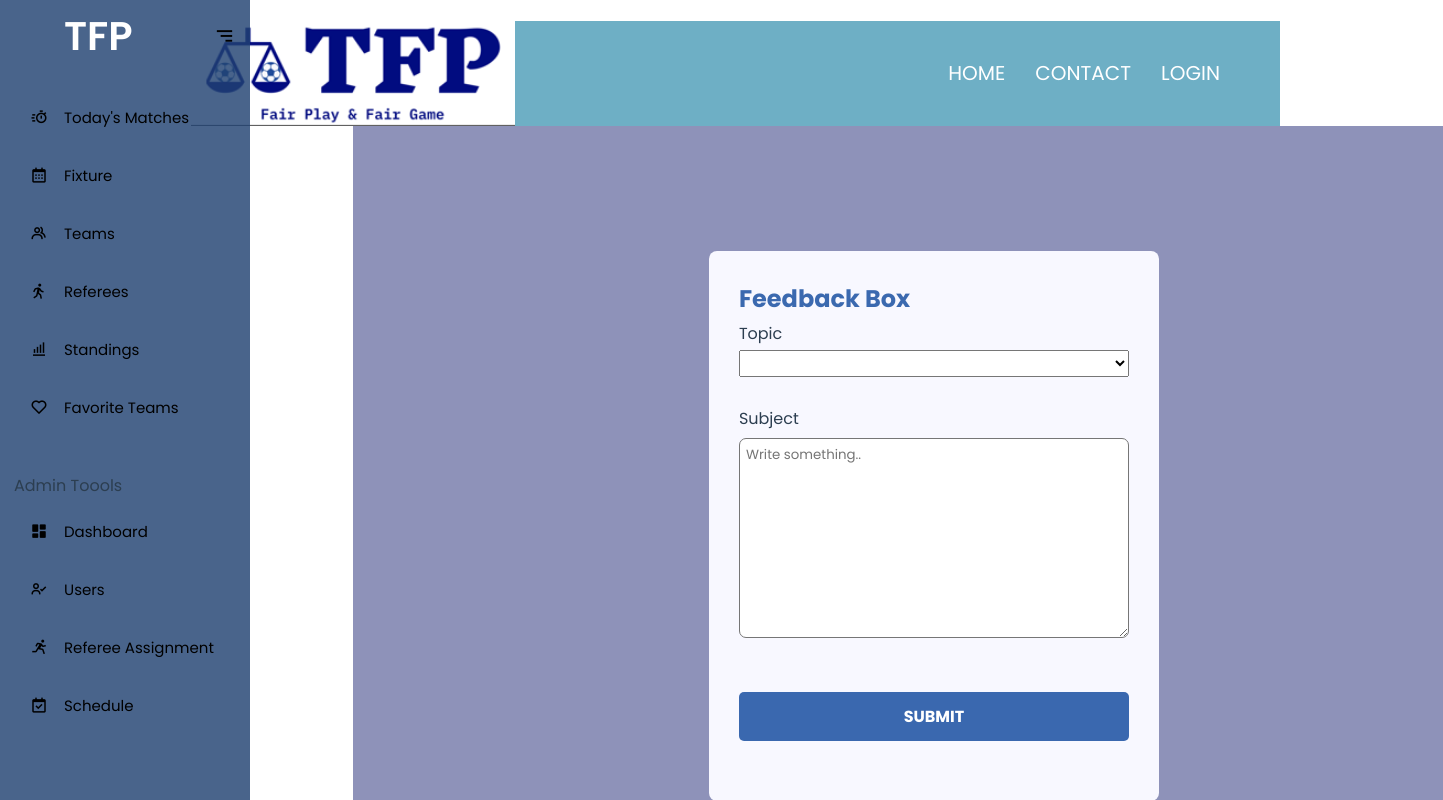
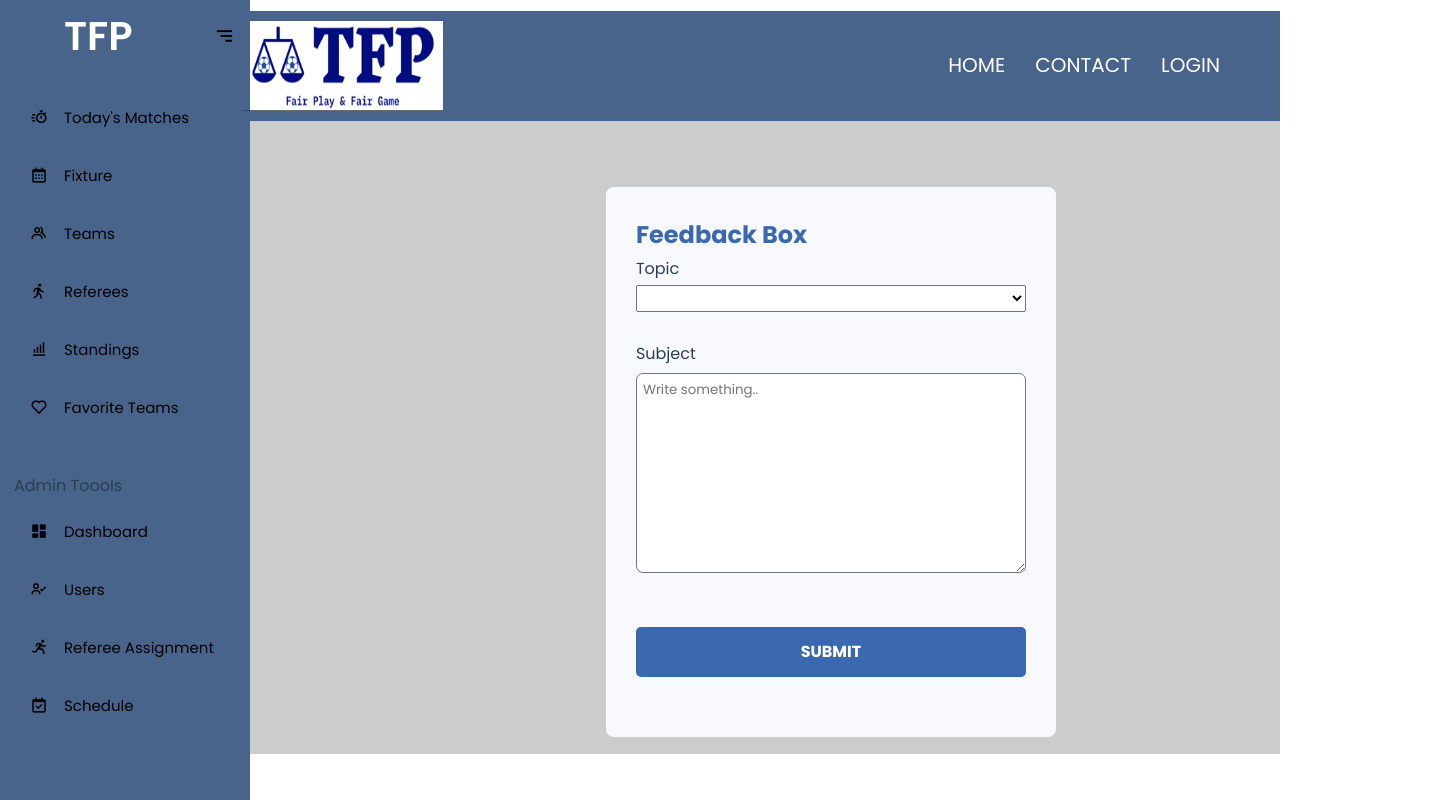
Before and after one commit to SU-CS308-22FA/Team-41-Frontend, a Vue app: page /feedback in a window 1280 px wide. Shown: the top 800 px of the page, 1443 px wide, since content can reach past the window. Built offline with nearby package versions, Linux system fonts and the light colour scheme.

Commit message:
harun stories

```diff
--- a/src/components/AdminHome.vue
+++ b/src/components/AdminHome.vue
@@ -1,6 +1,6 @@
 
 <template>
-    <NavBar></NavBar>
+    <HarunNavBar></HarunNavBar>
     <SideBar></SideBar>
     <div class="container">
         <div class="content">
@@ -37,13 +37,18 @@
                         <div class="box">
                         <h1>11</h1>
                         <h3>Feedback</h3>
+
+
                     </div>
+                </a>
+                <a>
                     <div class="icon-case">
-                        <img src="../assets/feedback.png" width=65px height=65px alt="">
+                        <img src="../assets/feedback.png" width=50px height=50px alt="">
                     </div>
-                    </a>
+                </a>
 
                 </div>
+
 
             </div>
             <div class="content-2">
@@ -94,14 +99,14 @@
 </template>
 
 <script>
-    import NavBar from './NavBar.vue'
+    import HarunNavBar from './HarunNavBar.vue'
     import SideBar from './SideBar.vue'
 
     export default {
         path: '/AdminHome',
         name: 'AdminHome',
         components: {
-            NavBar,
+            HarunNavBar,
             SideBar,
         },
         date() {
@@ -143,10 +148,7 @@
     text-align: left;
 }
 
-body{
-    min-height: 100vh;
-    max-width: 10vh;
-}
+
 a{
     text-decoration: none;
 }
@@ -187,36 +189,37 @@ h3{
     font-weight: bold;
 }
 .container{
-    position: fixed;
-    right:-28px;
-    width: 85vw;
-    height: 85.2vh;
-    background: rgba(185, 185, 185, 0.725);
-    margin-right: 3.7vh;
-    margin-top: 6.7vh;
+        display: flex;
+        background: rgba(185, 185, 185, 0.725);
+        width:100%;
+        height:100%;
+
+        padding-top: 4.7%;
+        margin-left:0;
 
 
+    }
+.container .content{
+    position:flex;
+    margin-top:5vh;
+    margin-left: 4%;
 
-
-}
-.container .content{
-    position:relative;
-    margin-top:5vh;
 
 }
 
 .container .content .cards{
-    padding: 20px 80px;
+    padding: 20px 25px;
     display: flex;
-    align-items: center;
+
     justify-content: space-between;
     flex-wrap: wrap;
 }
 .container .content .cards .card{
-    width:230px;
+    width:250px;
     height:150px;
     background: white;
-    margin: 0px 0px;
+    margin-left: 20px;
+    margin-right: 20px;
     padding: 10px 0 0 20px;
     display:flex;
     align-items: center;
@@ -227,6 +230,10 @@ h3{
     cursor: pointer;
     transform: scale(1.1);
 
+}
+.container .content .cards .card .icon-case img{
+    width: 50px;
+    height: 50px;
 }
 .container .content .content-2{
     min-height: 50vh;
--- a/src/components/FeedBack.vue
+++ b/src/components/FeedBack.vue
@@ -1,5 +1,5 @@
 <template>
-    <NavBar></NavBar>
+    <HarunNavBar></HarunNavBar>
     <SideBar></SideBar>
     <div class="container">
         <form class="feedback-form" @submit.prevent="sendFeedback">
@@ -26,14 +26,14 @@
 </template>
 
 <script>
-    import NavBar from './NavBar.vue'
+    import HarunNavBar from './HarunNavBar.vue'
     import SideBar from './SideBar.vue'
 
     export default {
         path: '/feedback',
         name: 'FeedBack',
         components: {
-            NavBar,
+            HarunNavBar,
             SideBar
         },
         data(){
@@ -78,13 +78,15 @@
 <style scoped>
     .container{
         display: flex;
-        background-color: rgb(142, 146, 185);
-        top: 110px;
-        width: 136.3vh;
-        height:100vh;
+        background: rgba(185, 185, 185, 0.725);
+        width:100%;
+        height:100%;
         text-align: center;
         display: flex;
         padding-left: 33%;
+        padding-top: 4.7%;
+
+        margin-left:0;
         align-items: center;
     }
 
--- /dev/null
+++ b/src/components/HarunNavBar.vue
@@ -0,0 +1,91 @@
+<template>
+    <div class="nav">
+        <div class="logo">
+            <img src="../assets/tfpLogo.png" width=200px height=90px alt="">
+        </div>
+        <div class="navlinks">
+
+            <ul>
+                <li><router-link class= "navborder" to="/">HOME</router-link></li>
+                <li><router-link class= "navborder" to="/feedback">CONTACT</router-link></li>
+                <li v-if="!isLoggedIn()"><router-link class= "navborder" to="/login">LOGIN</router-link></li>
+                <li v-if="isLoggedIn()"><router-link class= "navborder" to="/profilepage">PROFILE</router-link></li>
+            </ul>
+        </div>
+    </div>
+</template>
+
+<script>
+    export default {
+        name: 'HarunNavBar',
+        components: {},
+        methods: {
+            isLoggedIn(){
+                if(localStorage.isLogedIn === undefined) return false;
+                return true;
+            },
+        },
+
+    };
+</script>
+
+<style scoped>
+    .nav{
+        background-color: rgba(33, 66, 114, 0.818);
+        height: 110px;
+        width: 100%;
+        color:white;
+        display:flex;
+        justify-content: space-between;
+        align-items: center;
+        margin-top: -4.8%;
+    }
+    .logo{
+        margin-left:-16%;
+        cursor: pointer;
+    }
+    img {
+    width: 200px;
+    height: 90px;
+    }
+
+    .navlinks{
+        font-size: larger;
+        float:right;
+        padding-right: 30px;
+        cursor: pointer;
+    }
+
+    .navlinks ul li{
+        display: inline-block;
+        padding-right: 30px;
+        cursor: pointer;
+    }
+
+    .navlinks ul li router-link{
+        text-decoration: none;
+        color: white;
+        font-size: 1.2rem;
+        cursor: pointer;
+        text-transform: uppercase;
+    }
+    .navborder{
+        color: white;
+        text-decoration: none;
+        font-size: 20px;
+
+    }
+
+    .navborder::after{
+        content:"";
+        width: 0;
+        background-color:white;
+        height:2px;
+        display:block;
+        transition: width 0.3s ease;
+    }
+
+    .navborder:hover::after{
+        width:100%;
+    }
+</style>
--- a/src/components/ShowFeedback.vue
+++ b/src/components/ShowFeedback.vue
@@ -1,5 +1,5 @@
 <template>
-    <NavBar></NavBar>
+    <HarunNavBar></HarunNavBar>
     <SideBar></SideBar>
     <div class="container">
         <div class="content">
@@ -22,14 +22,14 @@
 </template>
 
 <script>
-    import NavBar from './NavBar.vue';
+    import HarunNavBar from './HarunNavBar.vue';
     import SideBar from './SideBar.vue';
 
     export default {
         path: '/ShowFeedback',
         name: 'ShowFeedback',
         components: {
-            NavBar,
+            HarunNavBar,
             SideBar,
         },
         data(){
@@ -110,13 +110,13 @@ h3{
     font-weight: bold;
 }
 .container{
-    position: fixed;
-    right:-28px;
-    width: 85vw;
-    height: 85.2vh;
+    position: flex;
+    height: 100%;
+    width:100%;
+
+    margin-left:0;
     background: rgba(185, 185, 185, 0.725);
-    margin-right: 3.7vh;
-    margin-top: 6.7vh;
+
     overflow-y:auto;
 
 
@@ -150,6 +150,17 @@ h3{
    padding-top: 20px;
 
 
+
+}
+.container .content .cards .card .box{
+    padding-right: 80px;
+
+}
+.container .content .cards .card .icon-case img{
+   width: 50px;
+   height: 50px;
+
+
 }
 .container .content .cards .card .icon-case img:hover{
     cursor: pointer;
```
